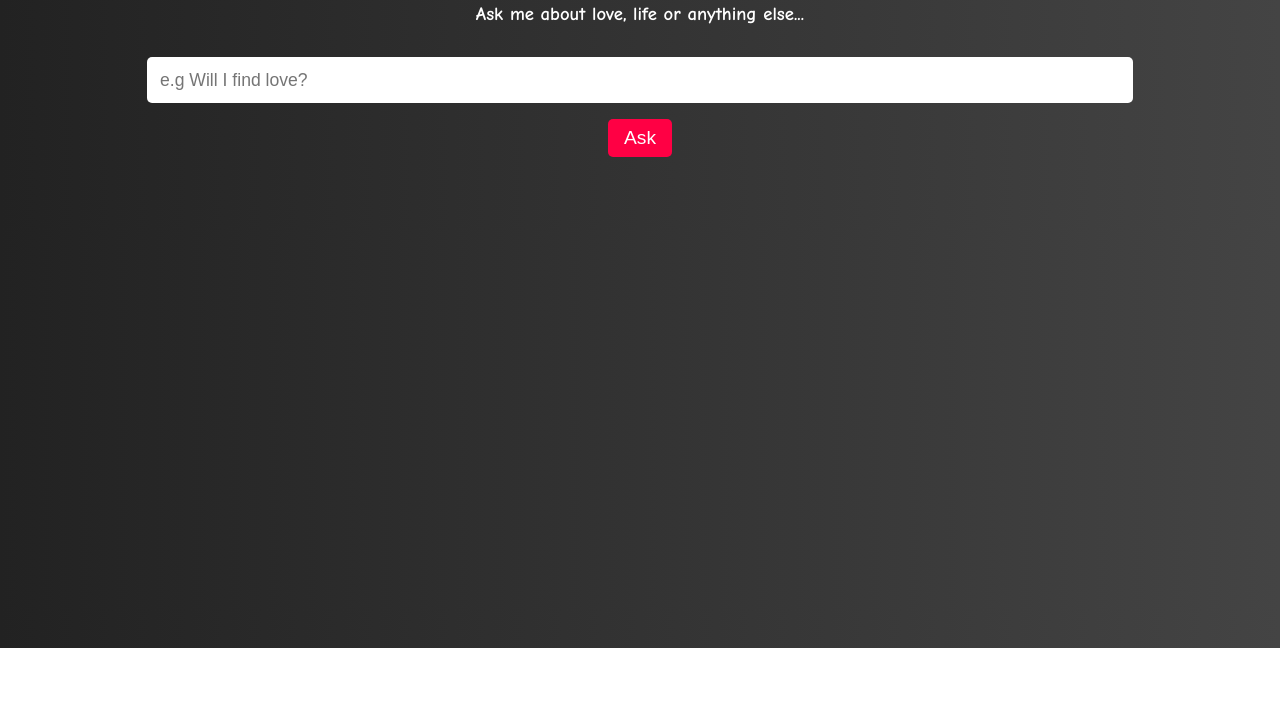
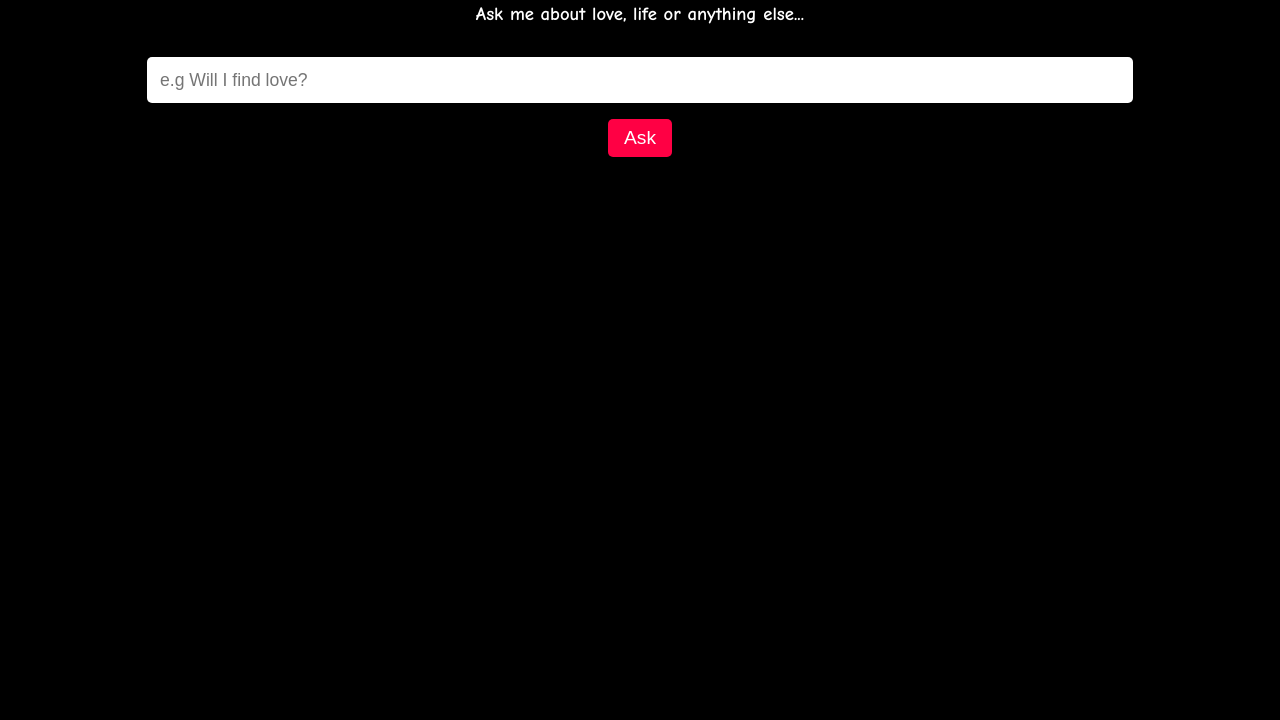
Before and after one commit to grandcohen/botjovi, a plain HTML site: page index.html in a window 1280 px wide. Shown: the part 152-872 px from the top of the page. Before the commit the page ends 800 px from the top, so only its background shows below. Drawn offline with Linux system fonts and the light colour scheme.

Commit message:
Add files via upload

```diff
--- a/index.html
+++ b/index.html
@@ -7,7 +7,7 @@
   <style>
     body {
       font-family: "Comic Sans MS", cursive, sans-serif;
-      background: linear-gradient(to right, #222, #444);
+      background: black;
       color: #fff;
       display: flex;
       flex-direction: column;
@@ -57,6 +57,9 @@
   .header img {
     height: 6rem; /* slightly larger than text */
   }
+  html, body {
+  height: 100%;
+}
 
   </style>
 </head>
```
